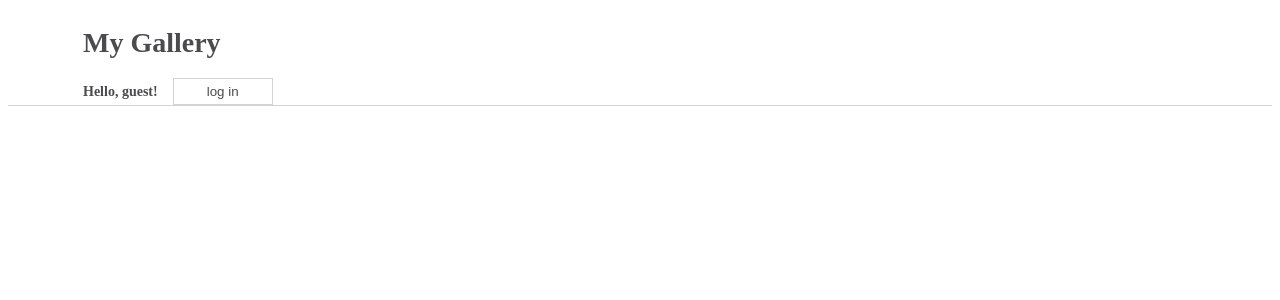
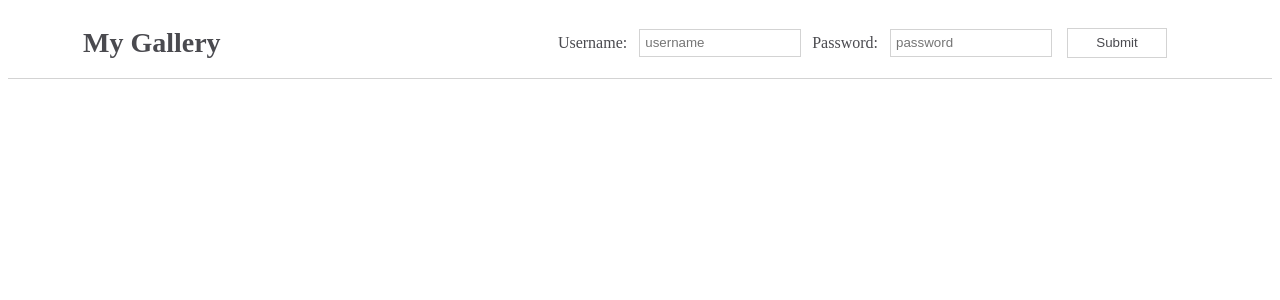
Before and after one commit to ramonabroberg/functional-components, a React (Create React App) app in the folder my-app/: page / in a window 1280 px wide. Shown: the top 300 px of the page. Built offline with nearby package versions, Linux system fonts and the light colour scheme.

Commit message:
Add NavBarForm with child component

```diff
--- a/my-app/src/App.js
+++ b/my-app/src/App.js
@@ -1,10 +1,9 @@
-import css from './components/css/NavBarSimple.module.css';
-import NavBarSimple from "./components/Navbar";
+import NavBarForm from "./components/NavBarForm";
 
 function App() {
   return (
-    <div className={css.NavBar}>
-      <NavBarSimple />
+    <div>
+      <NavBarForm />
     </div>
   );
 }
--- /dev/null
+++ b/my-app/src/components/NavBarChild.js
@@ -0,0 +1,22 @@
+import React from 'react'
+
+function NavBarChild(props) {
+    return (
+        <div>
+            {props.isLoggedIn ? (
+                <form>
+                    <label htmlFor="username">Username:</label>
+                    <input id="username" type="text" placeholder="username"></input>
+                    <label htmlFor="password">Password:</label>
+                    <input id="password" type="password" placeholder="password"></input>
+                    <button type="submit" onClick={props.handleClick}>Submit</button>
+                </form>
+            ) :
+                (
+                    <button onClick={props.handleClick}>Log in</button>
+                )}
+        </div>
+    )
+}
+
+export default NavBarChild
--- /dev/null
+++ b/my-app/src/components/NavBarForm.js
@@ -0,0 +1,33 @@
+import React, { Component } from 'react';
+import css from "./css/NavBarForm.module.css";
+import NavBarChild from "./NavBarChild";
+
+export class NavBarForm extends Component {
+    constructor(props) {
+        super(props)
+
+        this.state = {
+            isLoggedIn: true
+        }
+    }
+
+    handleClick = () => {
+        this.setState((prevState) => ({
+            isLoggedIn: !prevState.isLoggedIn,
+        }));
+    };
+
+    render() {
+        return (
+            <div className={css.NavBar}>
+                <h1>My Gallery</h1>
+                <NavBarChild
+                isLoggedIn={this.state.isLoggedIn}
+                handleClick={this.handleClick}
+                />
+            </div>
+        )
+    }
+}
+
+export default NavBarForm
```
